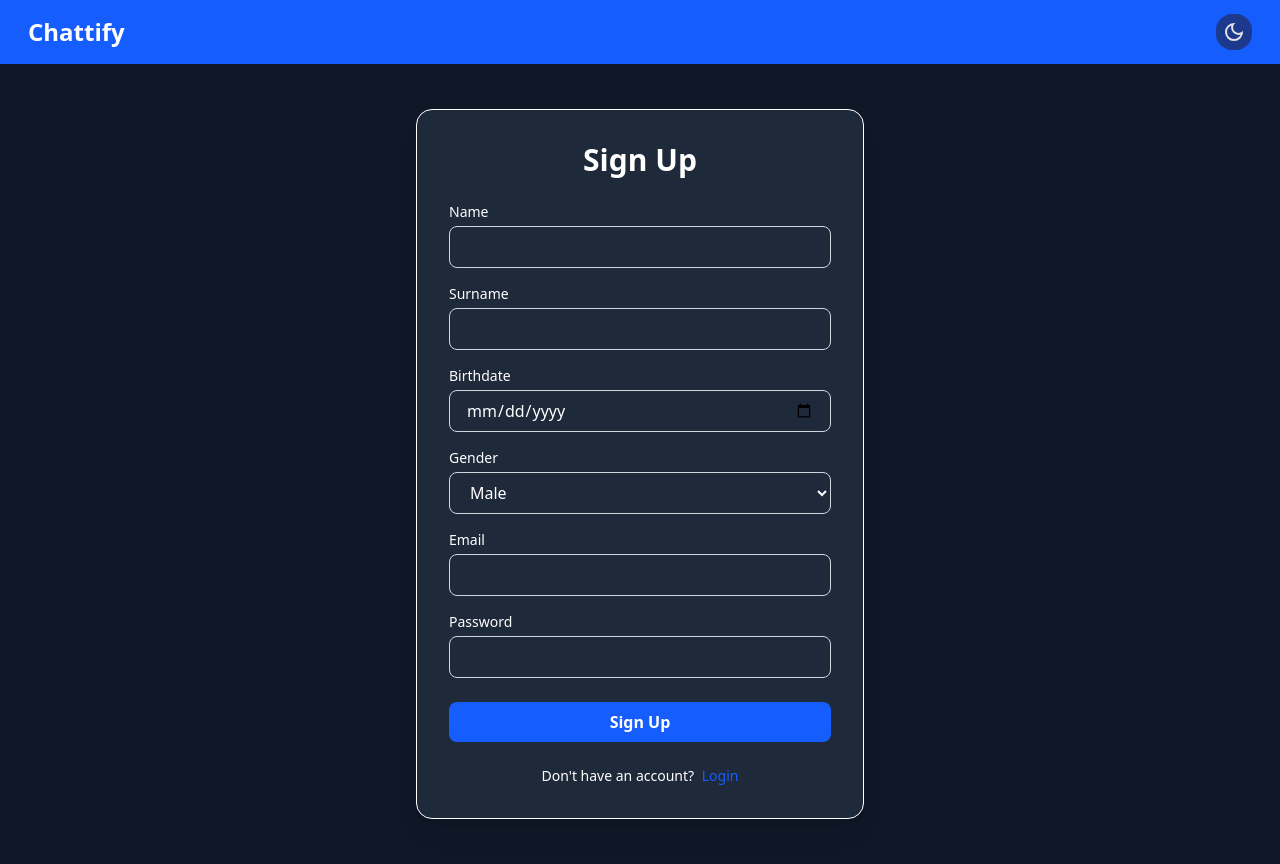
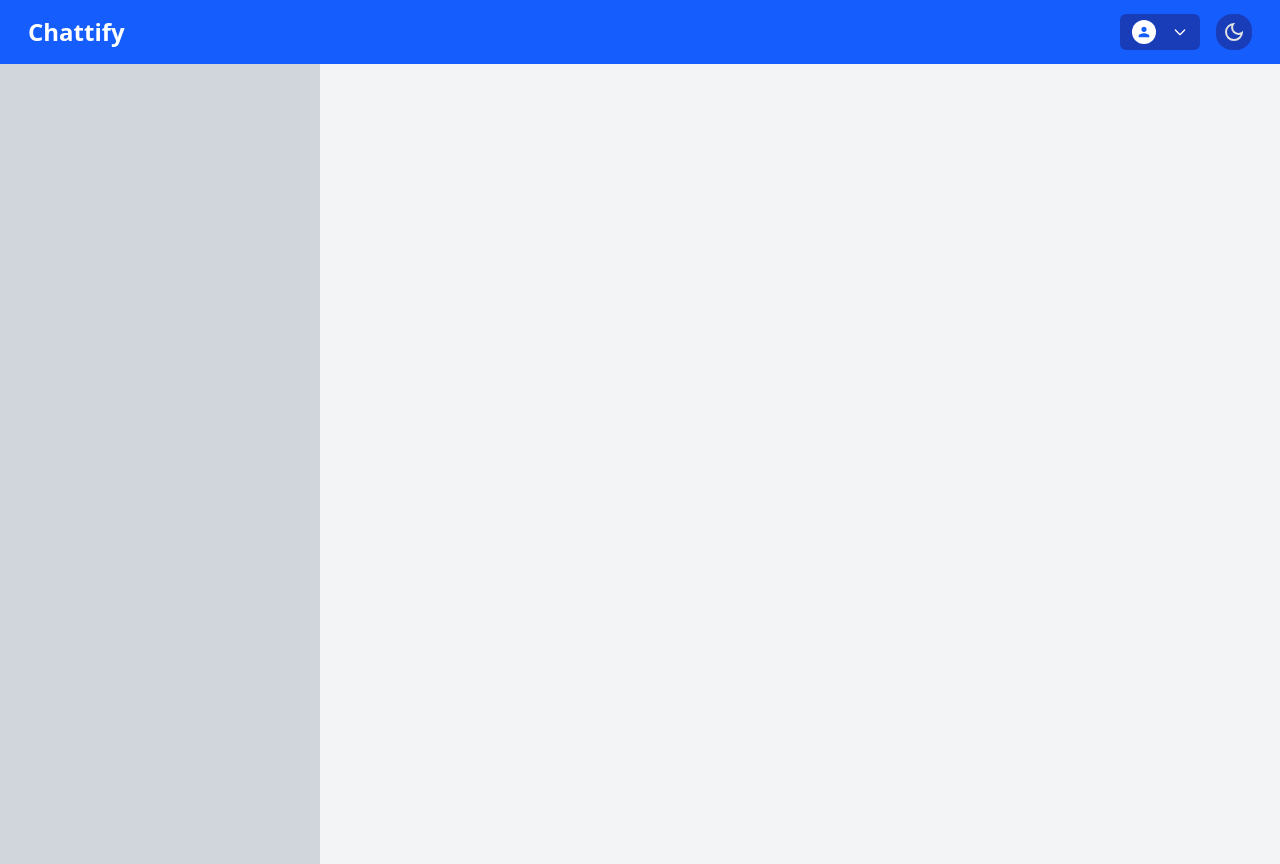
Before and after one commit to dreshajorges/Real-time-chat-FrontEnd, a Vue app: page /chat-room in a window 1280 px wide. Built offline with nearby package versions, Linux system fonts and the light colour scheme; sample sign-in values are in the browser's storage.

Commit message:
login/signup completed and started Chatroom

```diff
--- a/package.json
+++ b/package.json
@@ -15,7 +15,9 @@
     "oh-vue-icons": "^1.0.0-rc3",
     "pinia": "^3.0.2",
     "tailwindcss": "^4.1.7",
-    "vue": "^3.5.13"
+    "vue": "^3.5.13",
+    "vue-router": "^4.5.1",
+    "vue-toastification": "^2.0.0-rc.5"
   },
   "devDependencies": {
     "@vitejs/plugin-vue": "^5.2.3",
--- a/src/App.vue
+++ b/src/App.vue
@@ -1,10 +1,9 @@
 <script setup lang="ts">
-import SignupLogin from "./components/chat-pages/SignupLogin.vue";
 </script>
 
 <template>
 
-<signup-login/>
+<router-view/>
 
 </template>
 
--- a/src/components/chat-pages/ChatRoom.vue
+++ b/src/components/chat-pages/ChatRoom.vue
@@ -1,9 +1,35 @@
 <script setup lang="ts">
+
+import Navbar from "../layouts/Navbar.vue";
+import {ref, watch} from "vue";
+
+const isDarkMode = ref<boolean>(
+    JSON.parse(localStorage.getItem('dark-mode') ?? 'false')
+)
+
+watch(isDarkMode, (val) => {
+  localStorage.setItem('dark-mode', JSON.stringify(val))
+})
+
+function changeDarkMode(): void {
+  isDarkMode.value = !isDarkMode.value
+}
 
 </script>
 
 <template>
+  <Navbar @change-dark-mode="changeDarkMode"/>
+  <div class='w-full min-h-screen flex'>
 
+    <div :class="isDarkMode ? 'w-1/4 min-h-screen bg-gray-900' : 'w-1/4 min-h-screen bg-gray-300'">
+
+    </div>
+
+    <div :class="isDarkMode ? 'w-3/4 min-h-screen bg-gray-800' : 'w-3/4 min-h-screen bg-gray-100'">
+
+    </div>
+
+  </div>
 </template>
 
 <style scoped>
--- a/src/components/chat-pages/SignupLogin.vue
+++ b/src/components/chat-pages/SignupLogin.vue
@@ -1,9 +1,15 @@
 <script setup lang="ts">
-import {reactive, ref} from 'vue'
+import {reactive, ref, watch} from 'vue'
 import Navbar from "../layouts/Navbar.vue"
 import {useAuthStore} from "../../stores/auth.ts"
+import { useToast } from "vue-toastification"
+import {useRouter} from "vue-router";
+
 
 const authStore = useAuthStore()
+const toast = useToast()
+const router = useRouter()
+
 
 const isLogin = ref<boolean>(true)
 
@@ -28,32 +34,37 @@ function switchMode(): void {
 async function signUp() {
   try {
     await authStore.signup(signupFormData)
-
-    alert("Sign up successfully")
-
-    isLogin.value = !isLogin.value
-
+    toast.success('Signed up successfully!')
+    switchMode()
   } catch (e) {
-    console.log(e)
+    toast.error('Signup failed. Please try again.')
+    console.error(e)
   }
-
-
 }
 
 async function logIn() {
   try {
     await authStore.logIn(loginFormData)
+    toast.success('Logged in successfully!')
+    await router.push('/chat-room');
   } catch (e) {
-    console.log(e)
+    toast.error('Login failed. Please check your credentials.')
+    console.error(e)
   }
 }
 
-const isDarkMode = ref<boolean>(true)
+const isDarkMode = ref<boolean>(
+    JSON.parse(localStorage.getItem('dark-mode') ?? 'false')
+)
+
+watch(isDarkMode, (val) => {
+  localStorage.setItem('dark-mode', JSON.stringify(val))
+})
 
 function changeDarkMode(): void {
   isDarkMode.value = !isDarkMode.value
-  localStorage.setItem('dark-mode', JSON.stringify(isDarkMode.value))
 }
+
 </script>
 
 <template>
@@ -61,7 +72,7 @@ function changeDarkMode(): void {
 
   <div
       :class="isDarkMode
-      ? 'transition-colors duration-200 w-full min-h-screen flex items-center justify-center bg-gray-900'
+      ? 'transition-colors duration-200 w-full min-h-screen flex items-center justify-center bg-dark-primary-color'
       : 'transition-colors duration-200 w-full min-h-screen flex items-center justify-center bg-gray-100'"
   >
     <div
--- a/src/components/layouts/Navbar.vue
+++ b/src/components/layouts/Navbar.vue
@@ -1,11 +1,49 @@
 <script setup lang="ts">
+import { ref, onMounted, onUnmounted } from 'vue'
+import {useAuthStore} from "../../stores/auth.ts";
+import {useRouter} from "vue-router";
 
 const emits = defineEmits(['change-dark-mode'])
+
+const isDropdownOpen = ref(false)
+const dropdownRef = ref(null)
+const authStore = useAuthStore()
+const router = useRouter()
 
 function changeDarkMode() {
   emits("change-dark-mode")
 }
 
+function toggleDropdown() {
+  isDropdownOpen.value = !isDropdownOpen.value
+}
+
+function handleProfile() {
+  console.log('Profile clicked')
+  isDropdownOpen.value = false
+  // Add your profile navigation logic here
+}
+
+async function handleLogout() {
+  authStore.logOut()
+  await router.replace({ name: 'SignupLogin' })
+}
+
+function handleClickOutside(event: Event) {
+  if (dropdownRef.value && !dropdownRef.value.contains(event.target as Node)) {
+    isDropdownOpen.value = false
+  }
+}
+
+onMounted(() => {
+  document.addEventListener('mousedown', handleClickOutside)
+})
+
+onUnmounted(() => {
+  document.removeEventListener('mousedown', handleClickOutside)
+})
+
+const username = localStorage.getItem('name')
 </script>
 
 <template>
@@ -13,13 +51,77 @@ function changeDarkMode() {
 
     <h1 class="text-white font-black text-2xl">Chattify</h1>
 
-    <button @click="changeDarkMode" class="bg-blue-900 rounded-2xl p-1.5 cursor-pointer hover:bg-blue-950">
-      <svg xmlns="http://www.w3.org/2000/svg" height="24px" viewBox="0 -960 960 960" width="24px" fill="#e3e3e3"><path d="M480-120q-150 0-255-105T120-480q0-150 105-255t255-105q14 0 27.5 1t26.5 3q-41 29-65.5 75.5T444-660q0 90 63 153t153 63q55 0 101-24.5t75-65.5q2 13 3 26.5t1 27.5q0 150-105 255T480-120Zm0-80q88 0 158-48.5T740-375q-20 5-40 8t-40 3q-123 0-209.5-86.5T364-660q0-20 3-40t8-40q-78 32-126.5 102T200-480q0 116 82 198t198 82Zm-10-270Z"/></svg>
-    </button>
+    <div class="flex justify-between items-center">
+      <!-- User Dropdown -->
+      <div v-if="authStore.isLoggedIn" class="relative" ref="dropdownRef">
+        <button
+            @click="toggleDropdown"
+            class="flex items-center gap-2 px-3 py-1.5 text-sm font-medium text-white bg-blue-800 rounded-md hover:bg-blue-900 focus:outline-none focus:ring-2 focus:ring-blue-300 transition-colors cursor-pointer"
+        >
+          <div class="w-6 h-6 bg-white rounded-full flex items-center justify-center">
+            <svg xmlns="http://www.w3.org/2000/svg" class="w-4 h-4 text-blue-600" fill="currentColor" viewBox="0 0 24 24">
+              <path d="M12 12c2.21 0 4-1.79 4-4s-1.79-4-4-4-4 1.79-4 4 1.79 4 4 4zm0 2c-2.67 0-8 1.34-8 4v2h16v-2c0-2.66-5.33-4-8-4z"/>
+            </svg>
+          </div>
+          <span>{{ username }}</span>
+          <svg
+              xmlns="http://www.w3.org/2000/svg"
+              class="w-4 h-4 transition-transform"
+              :class="{ 'rotate-180': isDropdownOpen }"
+              fill="none"
+              viewBox="0 0 24 24"
+              stroke="currentColor"
+          >
+            <path stroke-linecap="round" stroke-linejoin="round" stroke-width="2" d="m19 9-7 7-7-7" />
+          </svg>
+        </button>
+
+        <!-- Dropdown Menu -->
+        <div
+            v-show="isDropdownOpen"
+            class="absolute right-0 z-10 mt-2 w-48 bg-white border border-gray-200 rounded-md shadow-lg"
+        >
+          <div class="py-1">
+            <!-- Profile Option -->
+            <button
+                @click="handleProfile"
+                class="flex items-center gap-3 w-full px-4 py-2 text-sm text-gray-700 hover:bg-gray-100 transition-colors text-left"
+            >
+              <svg xmlns="http://www.w3.org/2000/svg" class="w-4 h-4" fill="currentColor" viewBox="0 0 24 24">
+                <path d="M12 12c2.21 0 4-1.79 4-4s-1.79-4-4-4-4 1.79-4 4 1.79 4 4 4zm0 2c-2.67 0-8 1.34-8 4v2h16v-2c0-2.66-5.33-4-8-4z"/>
+              </svg>
+              Profile
+            </button>
+
+            <!-- Divider -->
+            <div class="border-t border-gray-100 my-1"></div>
+
+            <!-- Logout Option -->
+            <button
+                @click="handleLogout"
+                class="flex items-center gap-3 w-full px-4 py-2 text-sm text-red-600 hover:bg-red-50 transition-colors text-left"
+            >
+              <svg xmlns="http://www.w3.org/2000/svg" class="w-4 h-4" fill="none" viewBox="0 0 24 24" stroke="currentColor">
+                <path stroke-linecap="round" stroke-linejoin="round" stroke-width="2" d="M17 16l4-4m0 0l-4-4m4 4H7m6 4v1a3 3 0 01-3 3H6a3 3 0 01-3-3V7a3 3 0 013-3h4a3 3 0 013 3v1" />
+              </svg>
+              Logout
+            </button>
+          </div>
+        </div>
+      </div>
+
+      <div class="flex justify-between items-center">
+        <button @click="changeDarkMode" class="bg-blue-800 rounded-2xl p-1.5 cursor-pointer hover:bg-blue-900 ml-4">
+          <svg xmlns="http://www.w3.org/2000/svg" height="24px" viewBox="0 -960 960 960" width="24px" fill="#e3e3e3"><path d="M480-120q-150 0-255-105T120-480q0-150 105-255t255-105q14 0 27.5 1t26.5 3q-41 29-65.5 75.5T444-660q0 90 63 153t153 63q55 0 101-24.5t75-65.5q2 13 3 26.5t1 27.5q0 150-105 255T480-120Zm0-80q88 0 158-48.5T740-375q-20 5-40 8t-40 3q-123 0-209.5-86.5T364-660q0-20 3-40t8-40q-78 32-126.5 102T200-480q0 116 82 198t198 82Zm-10-270Z"/></svg>
+        </button>
+      </div>
+    </div>
+
+
+
 
   </div>
 </template>
 
 <style scoped>
-
 </style>
--- a/src/main.ts
+++ b/src/main.ts
@@ -1,13 +1,23 @@
 import { createApp } from 'vue'
 import './style.css'
+
 import { createPinia } from 'pinia'
 import App from './App.vue'
 
+import Toast, { POSITION } from 'vue-toastification'
+import 'vue-toastification/dist/index.css'
+import router from "./routers/router.ts";
 
 const app = createApp(App)
 
-const pinia = createPinia()
-app.use(pinia)
+app.use(createPinia())
 
+app.use(Toast, {
+    position: POSITION.TOP_RIGHT,
+    // timeout: 3000,
+    // closeOnClick: false,
+})
+
+app.use(router)
 
 app.mount('#app')
--- /dev/null
+++ b/src/routers/router.ts
@@ -0,0 +1,32 @@
+import {createRouter, createWebHistory} from "vue-router";
+import SignupLogin from "../components/chat-pages/SignupLogin.vue";
+import ChatRoom from "../components/chat-pages/ChatRoom.vue";
+import {useAuthStore} from "../stores/auth.ts";
+import {useToast} from "vue-toastification";
+
+const toast = useToast()
+
+const router = createRouter({
+    history: createWebHistory(import.meta.env.BASE_URL),
+    routes: [
+        {path: '', name: 'SignupLogin', component: SignupLogin, meta: {requiresAuth: false}},
+        {path: '/chat-room', name: 'ChatRoom', component: ChatRoom, meta: {requiresAuth: true}}
+    ]
+})
+
+router.beforeEach((to,_from, next) => {
+    const authStore = useAuthStore();
+
+    if (to.meta.requiresAuth && !authStore.isLoggedIn) {
+        toast.error('Unauthorized Access');
+
+        next({
+            name: 'SignupLogin',
+            query: {redirect: to.fullPath}
+        });
+    } else {
+        next()
+    }
+})
+
+export default router;
--- a/src/stores/auth.ts
+++ b/src/stores/auth.ts
@@ -1,7 +1,7 @@
 import {defineStore} from "pinia";
-import {ref} from "vue";
+import {computed, ref} from "vue";
 import client from "../helpers/client.ts";
-import {jwtDecode, type JwtPayload} from "jwt-decode"
+import {jwtDecode} from "jwt-decode"
 
 export const useAuthStore = defineStore('auth', ()=>{
 
@@ -24,7 +24,7 @@ export const useAuthStore = defineStore('auth', ()=>{
             localStorage.setItem('token', response.data.token)
             token.value = response.data.token;
 
-            const decodedToken = jwtDecode<JwtPayload>(token.value!);
+            const decodedToken = jwtDecode(token.value!);
 
             const name = decodedToken.sub;
 
@@ -36,6 +36,35 @@ export const useAuthStore = defineStore('auth', ()=>{
         console.log(response)
     }
 
+    function logOut() {
+        if (isLoggedIn.value) {
+            localStorage.removeItem('token');
+            token.value = null;
 
-    return{signup, logIn, token}
+            localStorage.removeItem('name');
+
+        }
+    }
+
+
+    const isLoggedIn = computed(() => {
+        return !!token.value;
+    })
+
+
+    const isAdmin = computed(() => {
+        if (token.value) {
+            try {
+                const decodedToken = jwtDecode(token.value);
+                return decodedToken.role === 'ADMIN';
+            } catch (error) {
+                console.error("Failed to decode token:", error);
+                return false;
+            }
+        }
+        return false;
+    });
+
+
+    return{signup, logIn, token, isLoggedIn, isAdmin, logOut}
 })
--- a/src/style.css
+++ b/src/style.css
@@ -1 +1,5 @@
 @import "tailwindcss";
+
+@theme {
+    --color-dark-primary-color: var(--color-gray-900);
+}
```
Also changed, not shown: 1 other file (tests, documents, lock files or other folders).
